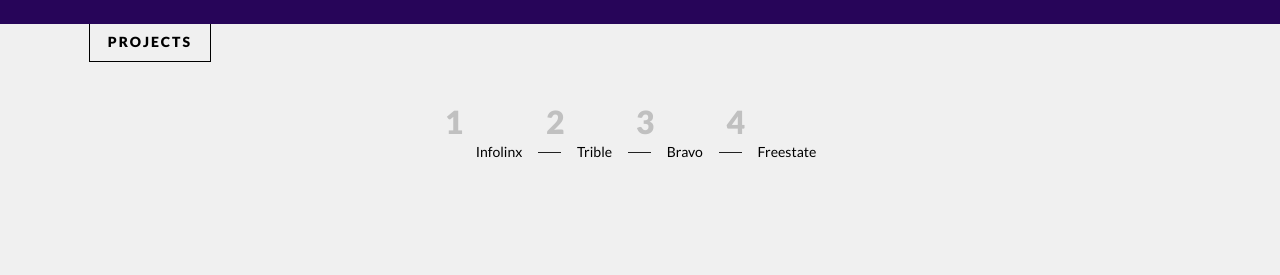
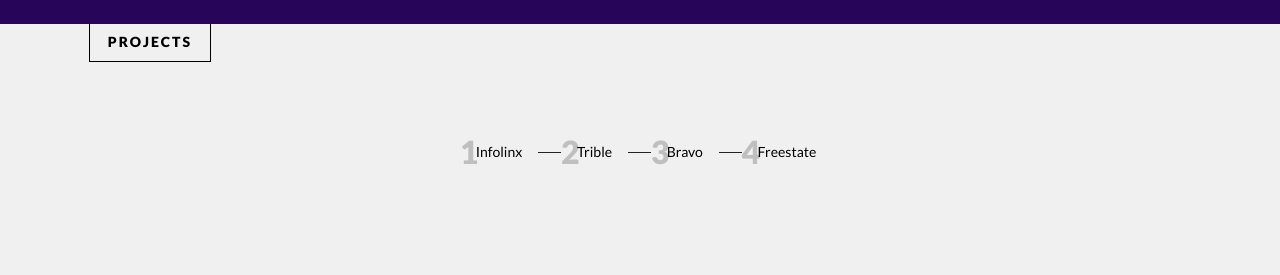
Before and after one commit to bzle/brandonz-me, a Jekyll site: the page built from index.html, in a window 1280 px wide. Shown: the part 1085-1360 px from the top of the page. Built offline with Jekyll 4.4.1, drawn with Linux system fonts in a browser that asks for light colours; nearby versions of some CDN libraries.

Commit message:
Updated '/css/style.scss' via CloudCannon

```diff
--- a/css/style.scss
+++ b/css/style.scss
@@ -928,8 +928,8 @@ header {
     font-size: 32px;
     font-weight: 900;
     position: absolute;
-    top: -30px;
-    left: -15px;
+    top: 0px;
+    left: 0px;
     opacity: 0.2;
 }
 .projects__nav-line {
```
